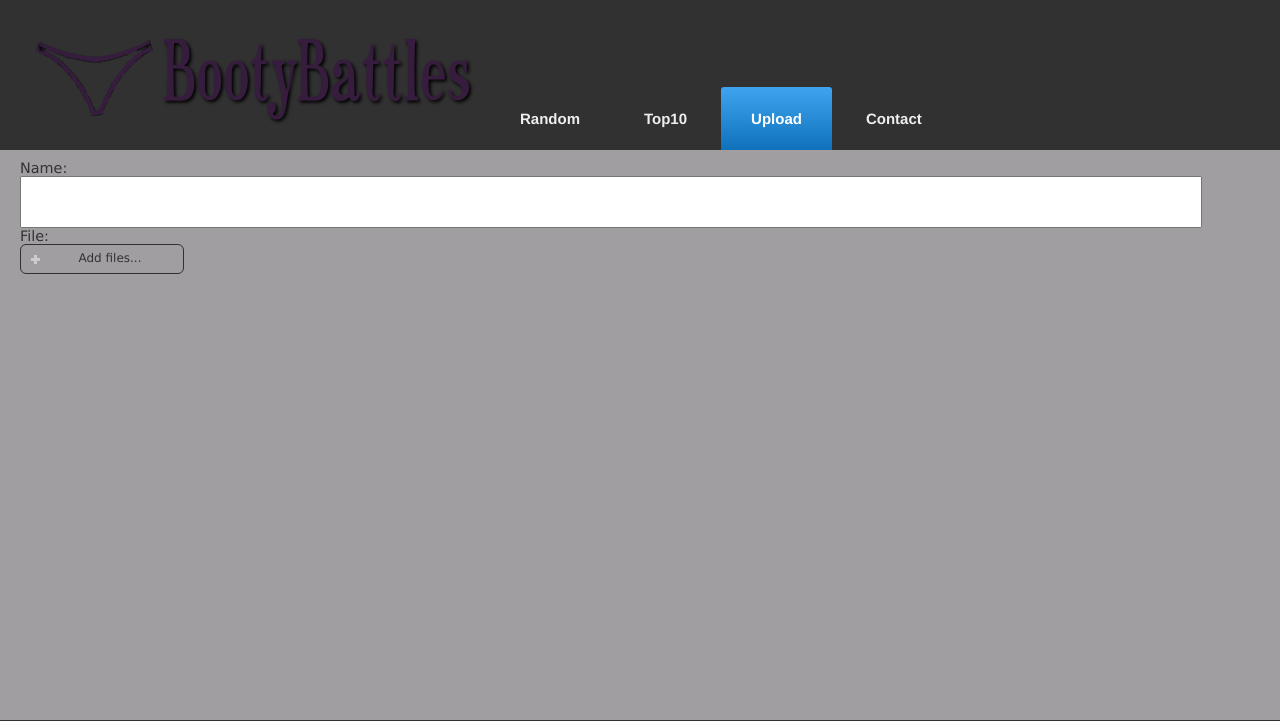
After one commit to Vitekant/Watermelon, a CakePHP app: the page made by app/View/Melons/upload.ctp in a window 1280 px wide. The commit adds this page. Shown: the top 721 px of the page. Run offline with PHP 8.4 and a stand-in for CakePHP, Linux system fonts and the light colour scheme; the template is opened without the code that fills it, so the values that code supplies are empty; some libraries are stand-ins or nearby versions; some web fonts are replaced.

Commit message:
Basic upload interface and page

```diff
--- a/app/Config/routes.php
+++ b/app/Config/routes.php
@@ -26,6 +26,7 @@
  */
 	Router::connect('/', array('controller' => 'melons', 'action' => 'watermelon'));
 	Router::connect('/top10', array('controller' => 'melons', 'action' => 'top10'));
+	Router::connect('/upload', array('controller' => 'melons', 'action' => 'upload'));
 /**
  * ...and connect the rest of 'Pages' controller's URLs.
  */
--- a/app/View/Layouts/default.ctp
+++ b/app/View/Layouts/default.ctp
@@ -67,7 +67,16 @@ $cakeVersion = __d('cake_dev', 'CakePHP %s', Configure::version())
 		);
 		?>
 	</li>
-   <li><a href='#'><span>Upload</span></a></li>
+      <li id="menu-upload">
+   		<?php echo $this->Html->link(
+	    'Upload',
+	    array(
+	        'controller' => 'melons',
+	        'action' => 'upload'
+	    	)
+		);
+		?>
+	</li>
    <li class='last'><a href='#'><span>Contact</span></a></li>
 </ul>
 </div>
--- /dev/null
+++ b/app/View/Melons/upload.ctp
@@ -0,0 +1,11 @@
+<script>$("li[id^='menu-']" ).removeClass('active'); $("#menu-upload").toggleClass('active');</script>
+<form action="">
+Name: <input type="text" name="user"><br>
+File: <div id="file"><span class="ui-button-icon-primary ui-icon ui-icon-plusthick fileicon"></span><span id="filetext" class="ui-button-text">
+                <span>Add files...</span>
+
+            </span><input type="file" id="fileinput"></div>
+</form>
+<?php echo $this->Html->script('upload');
+		echo $this->Html->css('main');
+	?>
--- a/app/webroot/css/main.css
+++ b/app/webroot/css/main.css
@@ -110,3 +110,38 @@
 	height: 60px;
 	width: 60px;
 }
+
+#file{
+	font-family: Verdana, Arial, sans-serif;
+	font-size: 12px;
+	font-weight: normal;
+	border: 1px solid #313131;
+    border-radius: 6px;
+    background-color: #A09EA0;
+    text-align: center;
+    width:150px;
+    #height: 30px;
+    position: relative;
+  	overflow: hidden;
+  	cursor: pointer;
+}
+
+#file input {
+  position: absolute;
+  top: 0;
+  right: 0;
+  margin: 0;
+  opacity: 0;
+  -ms-filter: 'alpha(opacity=0)';
+  font-size: 200px;
+  direction: ltr;
+  cursor: pointer;
+  z-index:2;
+  opacity:1;
+  width: initial;
+}
+
+.fileicon{
+	float: left;
+}
+}
--- /dev/null
+++ b/app/webroot/js/upload.js
@@ -0,0 +1,8 @@
+$('#fileinput').change(function(){
+    $this = $(this);
+    $('#filetext').text($this.val().replace(/^.*(\\|\/|\:)/, ''));
+})
+
+$('#file').click(function(){
+	$('#fileinput').click();
+}).show();
```
Also changed, not shown: app/Controller/MelonsController.php (+6 -1 lines), app/webroot/js/app.js (line endings or trailing spaces).
